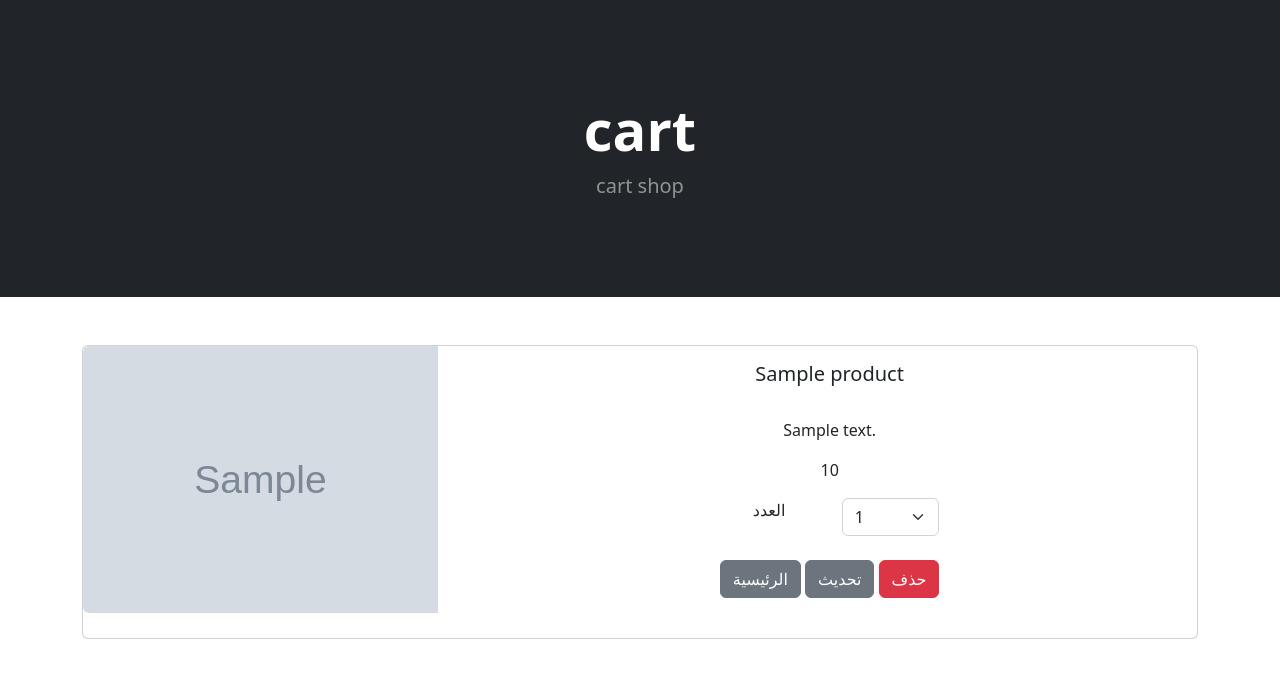
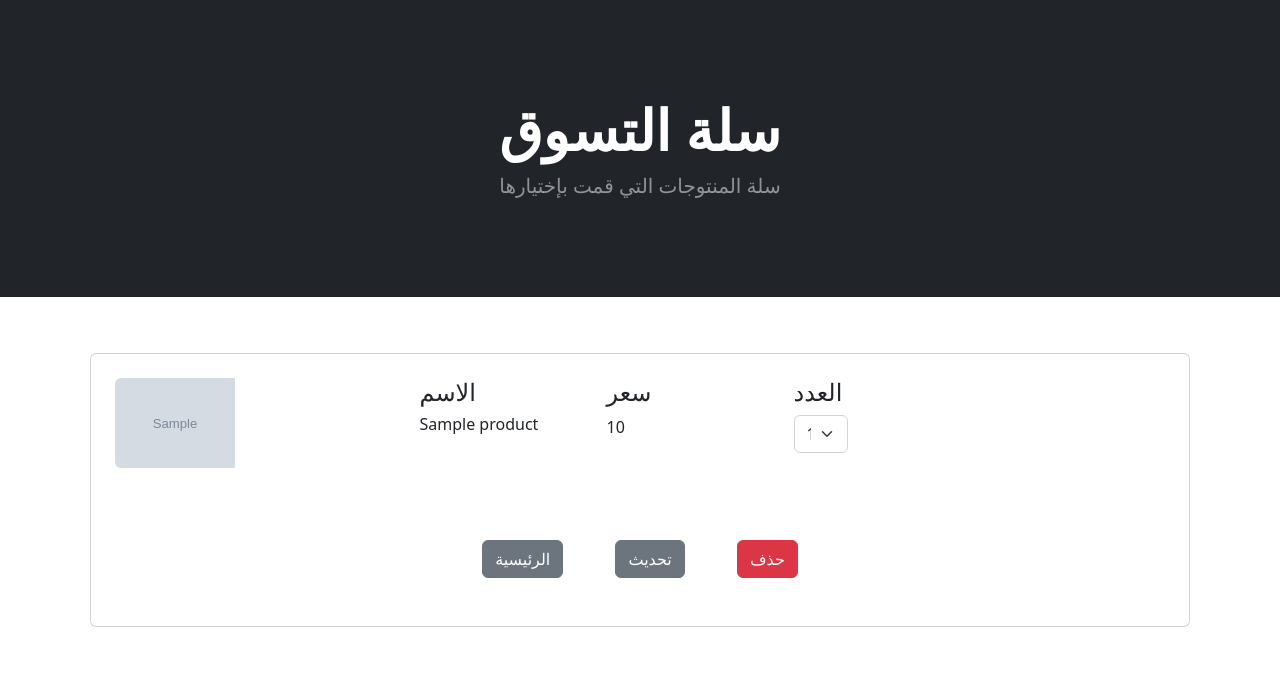
Before and after one commit to glmmaamer/ecomm, a Django app: template cart/templates/cart.html in a window 1280 px wide. Shown: the part 56-734 px from the top of the page. Run offline with Django 4.2, Linux system fonts and the light colour scheme; the template is opened without the code that fills it: most values are stand-ins (such as "Sample title", 1, 10 or a date in 2020); grey boxes marked "Sample" are stand-in pictures; some libraries are stand-ins or nearby versions.

```diff
--- a/cart/templates/cart.html
+++ b/cart/templates/cart.html
@@ -7,34 +7,36 @@
 <header class="bg-dark py-5">
     <div class="container px-4 px-lg-5 my-5">
         <div class="text-center text-white">
-            <h1 class="display-4 fw-bolder">cart </h1>
-            <p class="lead fw-normal text-white-50 mb-0">cart shop</p>
+            <h1 class="display-4 fw-bolder">سلة التسوق </h1>
+            <p class="lead fw-normal text-white-50 mb-0">سلة المنتوجات التي قمت بإختيارها </p>
         </div>
     </div>
 </header>
 <br><br>
 <div class="container">
     {% for product in cart_products %}
-    <div class="card mb-3 ">
+    <div class="card m-2 ">
         <div class="row b-5">
-            <div class="col-md-4 " >
-                <img src="{{product.image.url}}" class="img-fluid rounded-start" alt="...">
+            <div class="col-md-3 m-4 " >
+                <img src="{{product.image.url}}" class="img-fluid rounded-start" alt="..." width="120px" height="120px">
             </div>
-            <div class="col-md-8">
-                <center>
-                <div class="card-body">
-                <h5 class="card-title">{{product.name}}</h5>
-                <br>
-                <p class="card-text justified">{{product.description}}</p>
+            <div class="col-md-2 mt-4">
+                <h4>الاسم</h4>
+                <h6 class="card-title">{{product.name}}</h6>
+            </div>
+            <div class="col-md-2 mt-4">
+                <h4>سعر</h4>
                 {% if product.is_sale %}
                 <p class="card-text"><small class="text-body-secondary"><h3>Price</h3>$<strike>{{product.price}}</strike><h4>{{product.sale_price}}</h4></small></p>
 
                 {% else %}
                 <p>{{product.price}}</p>
                 {% endif %}
-                <div class="row justify-content-center">
-                    <div class="col-md-2">العدد</div>
-                    <div class="col-md-2">
+            </div>
+            <div class="col-md-2 mt-4">
+
+                <h4>العدد</h4>
+                <div class="col-md-4">
                     <select class="form-select mb-4"  aria-label="Default select example"
                     id="select{{product.id}}">
                     {% for key, value in quantites.items %}
@@ -49,17 +51,17 @@
                         </select>
                 </div>
             </div>
-                <a href="{% url 'home' %}" class="btn btn-secondary mb-4"> الرئيسية </a>
-                <button type="button" data-index="{{product.id}}" class="btn btn-secondary update-cart mb-4" >
+            <center>
+            <div class="col-md-6 m-4">
+                <a href="{% url 'home' %}" class="btn btn-secondary m-4"> الرئيسية </a>
+                <button type="button" data-index="{{product.id}}" class="btn btn-secondary update-cart m-4" >
                     تحديث
                 </button>
-                <button type="button" data-index="{{product.id}}" class="btn btn-danger delet-product mb-4" >
+                <button type="button" data-index="{{product.id}}" class="btn btn-danger delet-product m-4" >
                     حذف
                 </button>
-
             </div>
             </center>
-            </div>
         </div>
     </div>
       {% endfor %}
@@ -87,7 +89,6 @@
                     textContent = json.qty
             },
             error:function(xhr, errmsg, err){
-
             }
          });
     });
--- a/store/templates/home.html
+++ b/store/templates/home.html
@@ -48,8 +48,8 @@
                                         <div class="bi-star-fill"></div>
                                     </div>
                                     <!-- Product price-->
-                                    <strike>${{product.price}}</strike>
-                                    {{product.sale_price}}
+                                    <strike class="text-black">${{product.price}}</strike>
+                                    <p class="text-black">{{product.sale_price}}</p>
                                 </div>
                             </div>
                             <!-- Product actions-->
--- a/store/templates/product.html
+++ b/store/templates/product.html
@@ -16,10 +16,10 @@
                 <br>
                 <p class="card-text justified">{{product.description}}</p>
                 {% if product.is_sale %}
-                <p class="card-text"><small class="text-body-secondary"><h3>Price</h3>$<strike>{{product.price}}</strike><h4>{{product.sale_price}}</h4></small></p>
+                <p class="card-text"><small class="text-body-secondary"><h3></h3>$<strike>{{product.price}}</strike><h4>${{product.sale_price}}</h4></small></p>
 
                 {% else %}
-                <p>{{product.price}}</p>
+                <p><strike>$</strike> {{product.price}}</p>
                 {% endif %}
                 <div class="row justify-content-center">
                     <div class="col-md-2">العدد</div>
```
Also changed, not shown: db.sqlite3, media/upload/product/hp_elitebook_mobile_Et4a0Fn.jpg (added). Lines whose indentation alone changed are shown as unchanged.
